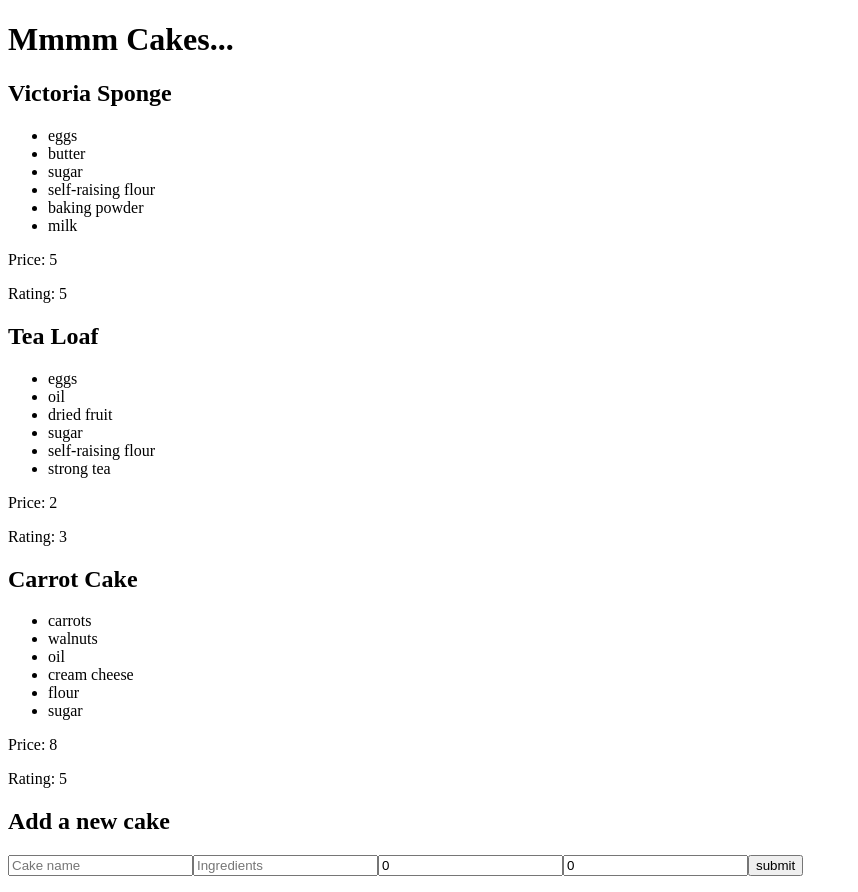
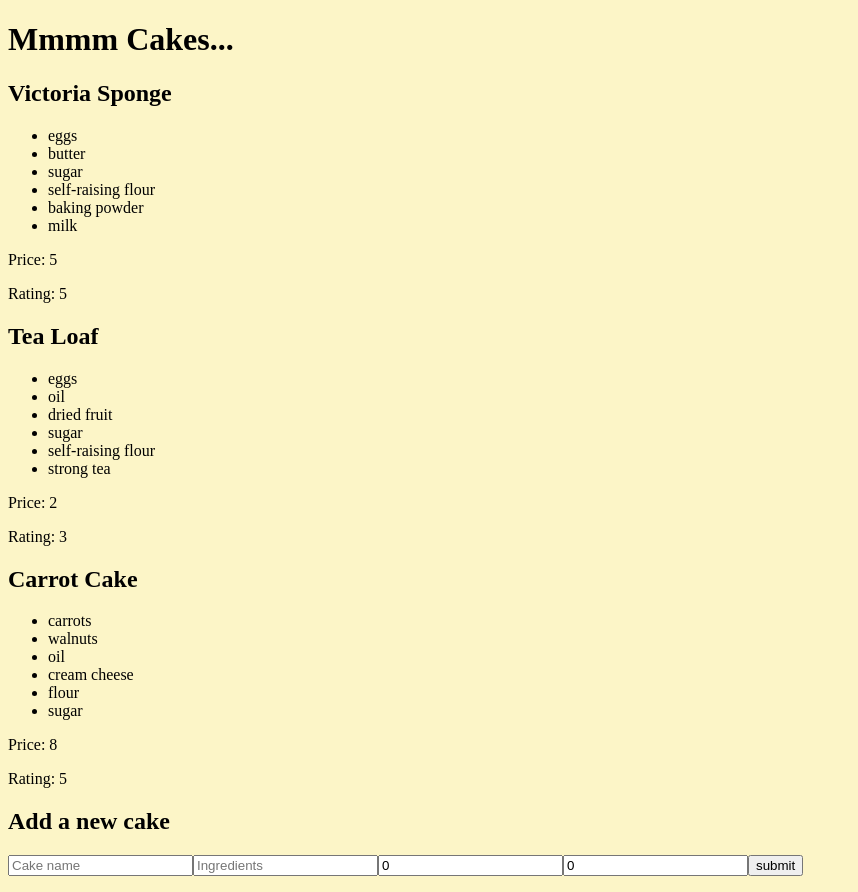
Before and after one commit to KKLW97/bakery_react_lab, a React (Create React App) app: page / in a window 1280 px wide. Shown: the whole page, without its empty margins (0-858 px from the left). Built offline with nearby package versions, Linux system fonts and the light colour scheme.

Commit message:
adds background colour to body in App.css

```diff
--- a/src/App.css
+++ b/src/App.css
@@ -0,0 +1 @@
+body {background-color: #FCF5C7;}
--- a/src/cake/Cake.js
+++ b/src/cake/Cake.js
@@ -1,7 +1,7 @@
 const Cake = ({cake}) => {
 
   return (
-    <>
+    <div>
       <h2>{cake.cakeName}</h2>
       <ul>
         {cake.ingredients.map((ingredient, index) => (
@@ -10,8 +10,7 @@ const Cake = ({cake}) => {
       {/* <p>Ingredients: {cake.ingredients}</p> */}
       <p>Price: {cake.price}</p>
       <p>Rating: {cake.rating}</p>
-
-    </>
+    </div>
   )
 }
 
```
Lines whose indentation alone changed are shown as unchanged.
